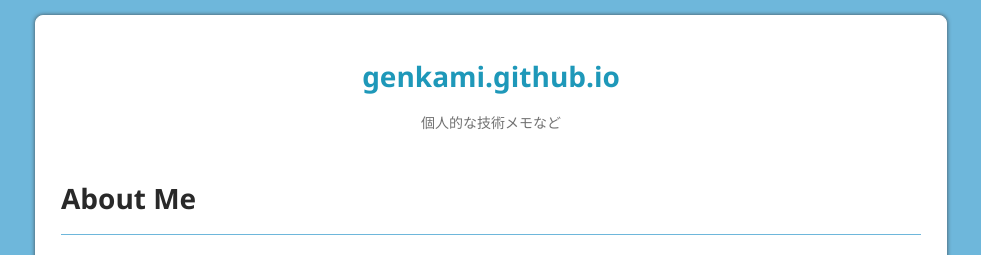
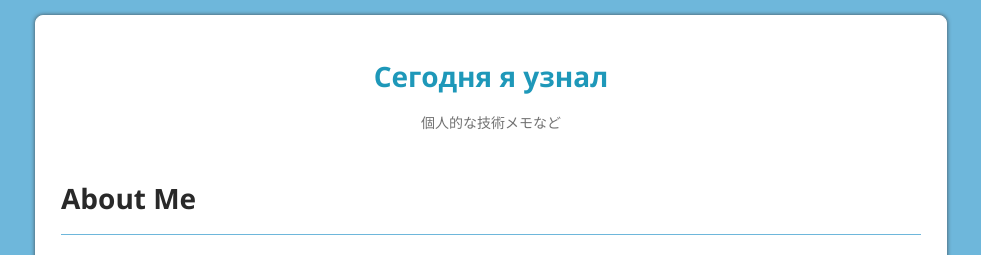
Before and after one commit to genkami/genkami.github.io, a Jekyll site: the page built from about.html, in a window 1280 px wide. Shown: the top 255 px of the page, without its empty margins (149-1130 px from the left). Built offline with Jekyll 4.4.1, drawn with Linux system fonts in a browser that asks for light colours; comment, search, counter and statistics services are not loaded.

Commit message:
サイト名変えた

```diff
--- a/_config.yml
+++ b/_config.yml
@@ -4,7 +4,7 @@
   input: GFM
   highlighter: rouge
 
-title: genkami.github.io
+title: Сегодня я узнал
 
 twitter:
   user: cloudear8
@@ -20,7 +20,7 @@
   - jekyll-feed
 
 # rss
-name: genkami.github.io
+name: Сегодня я узнал
 description: プログラミング関係のメモ等
 url: https://genkami.github.io/
 
```
